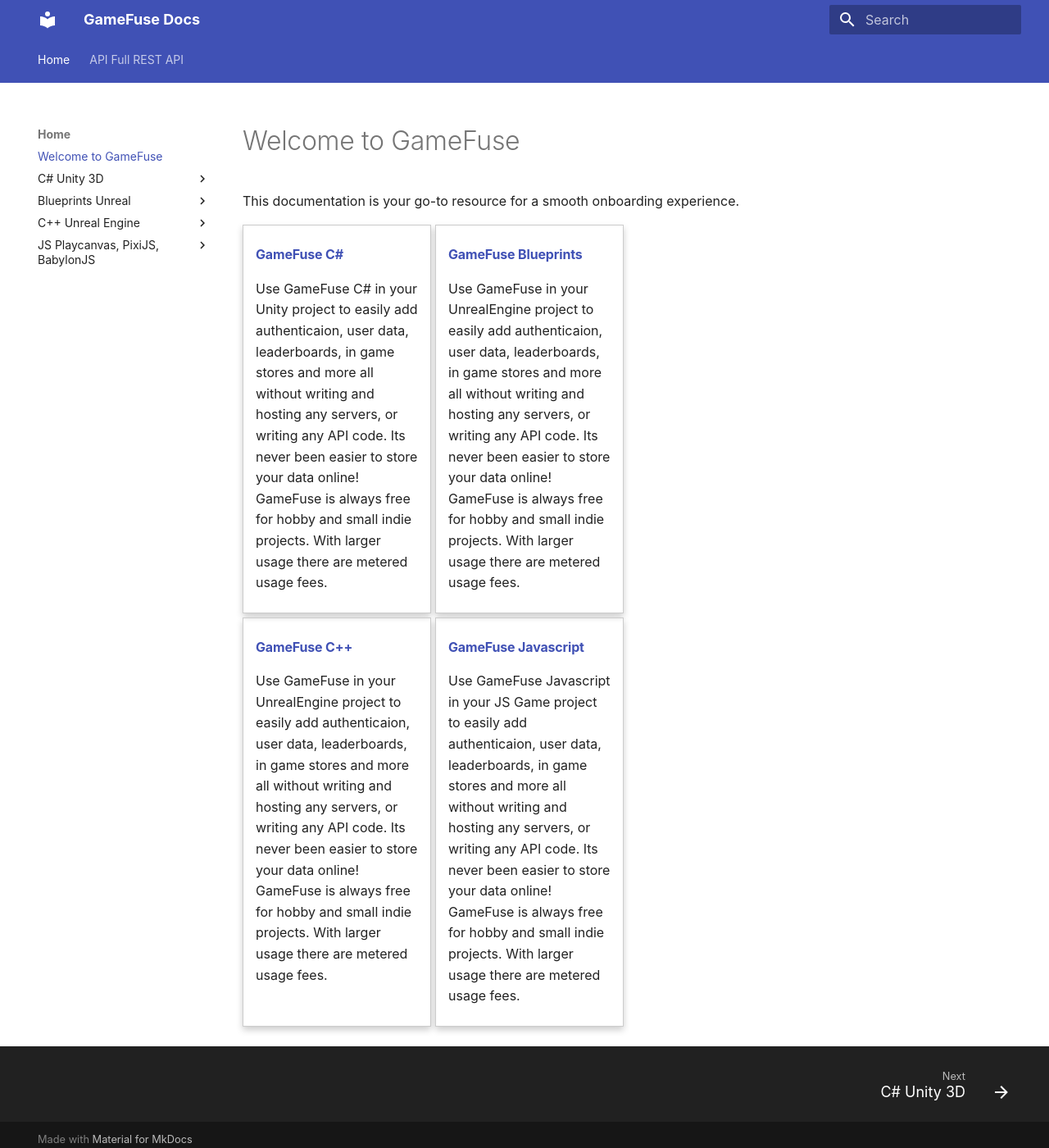
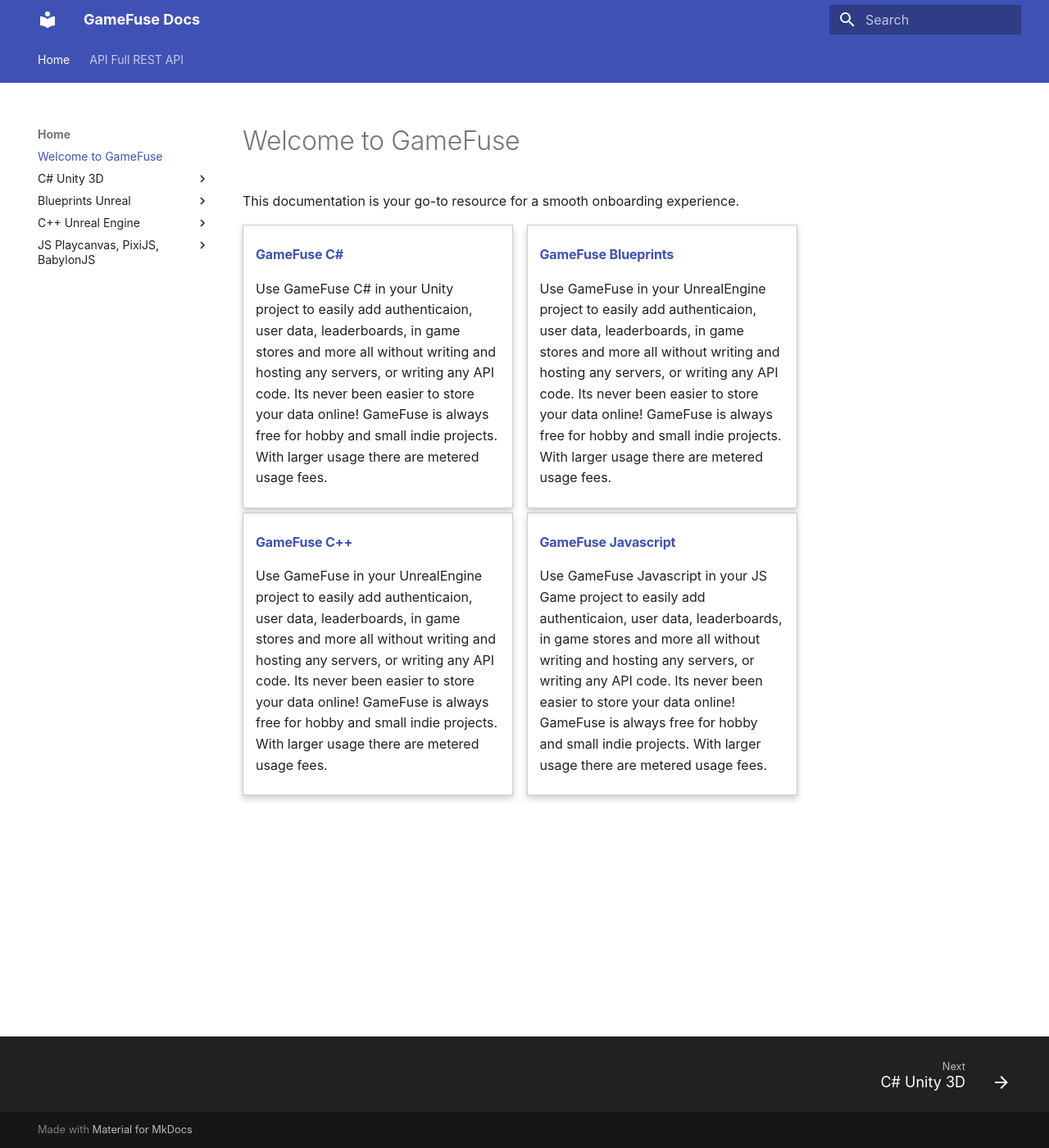
Before and after one commit to game-fuse/gamefusedocs, an MkDocs documentation site: the page built from docs/index.md, in a window 1280 px wide and 1400 px high. Shown: the whole window at 82% size. Built offline with MkDocs 1.6.1 and Material for MkDocs 9.7.7, drawn with Linux system fonts in a browser that asks for light colours; some web fonts are replaced.

Commit message:
index page added

```diff
--- a/docs/custom.css
+++ b/docs/custom.css
@@ -39,7 +39,7 @@
 
   .card-row {
     display: grid;
-    grid-template-columns: repeat(3, minmax(230px, 1fr)); /* Adjust the minimum width (200px) as needed */
+    grid-template-columns: repeat(2, minmax(330px, 1fr)); /* Adjust the minimum width (200px) as needed */
     gap: 5px; /* adjust as needed */
   }
 
@@ -51,7 +51,7 @@
     border: 1px solid #ccc;
     padding: 5px;
     margin: 0;
-    min-width: 230px; /* Adjust the minimum width as needed */
+    min-width: 330px; /* Adjust the minimum width as needed */
   }
 
   .container {
```
